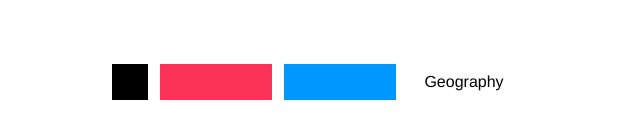
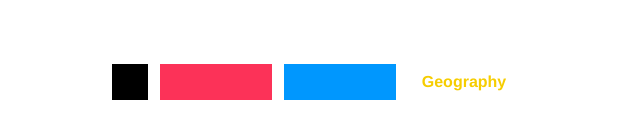
Before and after one commit to maayanalbert/malbert.space, a Next.js app: page /geography in a window 1280 px wide. Shown: the part 590-728 px from the top of the page, without its empty margins (0-640 px from the left). Built offline with nearby package versions, Linux system fonts and the light colour scheme.

Commit message:
Added more adjustments

```diff
--- a/src/components/HomeButton.tsx
+++ b/src/components/HomeButton.tsx
@@ -1,11 +1,11 @@
-import { routerPathToSpace } from "@/spacesHelpers"
+import { routerPathToPage } from "@/spacesHelpers"
 import { HomeIcon } from "@heroicons/react/24/outline"
 import { useRouter } from "next/router"
 
 export function HomeButton() {
   const { route, push } = useRouter()
 
-  const curSpace = routerPathToSpace(route)
+  const curSpace = routerPathToPage(route)
 
   const onPress = () => {
     push("/")
--- a/src/components/NavButtons.tsx
+++ b/src/components/NavButtons.tsx
@@ -1,9 +1,9 @@
 import {
-  Space,
-  getSpaceColor,
-  getSpaceName,
-  routerPathToSpace,
-  spaceToRouterPath,
+  Page,
+  getPageColor,
+  getPageName,
+  routerPathToPage,
+  pageToRouterPath,
 } from "@/spacesHelpers"
 import { HomeIcon } from "@heroicons/react/24/outline"
 import { useRouter } from "next/router"
@@ -24,7 +24,7 @@ export default function SpacesButtons() {
 export function HomeButton() {
   const { route, push } = useRouter()
 
-  const curSpace = routerPathToSpace(route)
+  const curSpace = routerPathToPage(route)
 
   const onPress = () => {
     push("/")
@@ -41,22 +41,24 @@ export function HomeButton() {
            transition-all ease-out group-hover:w-0`}
         style={{ backgroundColor: "black" }}
       />
-      <div className="flex h-full w-full justify-center items-center">M</div>
+      <div className="flex h-full w-full justify-center items-center font-bold">
+        M
+      </div>
     </div>
   )
 }
 
 interface PageButtonProps {
-  space: Space
+  space: Page
 }
 
 function PageButton({ space }: PageButtonProps) {
   const { route, push } = useRouter()
 
-  const curSpace = routerPathToSpace(route)
+  const curSpace = routerPathToPage(route)
 
   const onPress = () => {
-    push(spaceToRouterPath(space))
+    push(pageToRouterPath(space))
   }
   return (
     <div
@@ -68,14 +70,16 @@ function PageButton({ space }: PageButtonProps) {
         className={`top-0 absolute h-full ${
           space === curSpace ? "w-0" : "w-full"
         }
-           transition-all ease-out group-hover:w-0`}
-        style={{ backgroundColor: getSpaceColor(space) }}
+           transition-all ease-out group-hover:${
+             space === curSpace ? "w-0" : "w-0"
+           }`}
+        style={{ backgroundColor: getPageColor(space) }}
       />
       <p // TODO: find out why this shows up as below the background color when it's not absolute
-        className="top-0 h-full w-full"
-        style={{ color: "black" }}
+        className="top-0 h-full w-full font-bold"
+        style={{ color: space === curSpace ? getPageColor(space) : "black" }}
       >
-        {getSpaceName(space)}
+        {getPageName(space)}
       </p>
     </div>
   )
--- a/src/components/Section.tsx
+++ b/src/components/Section.tsx
@@ -1,4 +1,4 @@
-import { Space, getSpaceColor } from "@/spacesHelpers"
+import { Page, getPageColor } from "@/spacesHelpers"
 
 export type Row = Item[]
 
@@ -10,7 +10,7 @@ export type Item = {
 
 interface Props {
   rows: Row[]
-  space: Space
+  space: Page
 }
 
 export default function Section({ rows, space }: Props) {
@@ -35,7 +35,7 @@ export default function Section({ rows, space }: Props) {
 
 interface ItemProps {
   item: Item
-  space: Space
+  space: Page
 }
 
 // can't use curSpace because of animation related delays
@@ -48,7 +48,7 @@ function Item({ item, space }: ItemProps) {
         href={link}
         target="_blank"
         className="hover:underline font-bold"
-        style={{ color: getSpaceColor(space) }}
+        style={{ color: getPageColor(space) }}
       >
         {second}
       </a>
--- a/src/spacesHelpers.ts
+++ b/src/spacesHelpers.ts
@@ -1,6 +1,6 @@
-export type Space = "ABOUT" | "GEOGRAPHY" | "CONTACT"
+export type Page = "ABOUT" | "GEOGRAPHY" | "CONTACT"
 
-export function getSpaceColor(type: Space) {
+export function getPageColor(type: Page) {
   switch (type) {
     case "ABOUT":
       return "rgb(252,50,88)"
@@ -13,7 +13,7 @@ export function getSpaceColor(type: Space) {
   }
 }
 
-export function getSpaceName(type: Space) {
+export function getPageName(type: Page) {
   switch (type) {
     case "ABOUT":
       return "About"
@@ -26,7 +26,7 @@ export function getSpaceName(type: Space) {
   }
 }
 
-export function spaceToRouterPath(space: Space) {
+export function pageToRouterPath(space: Page) {
   switch (space) {
     case "ABOUT":
       return "/about"
@@ -39,7 +39,7 @@ export function spaceToRouterPath(space: Space) {
   }
 }
 
-export function routerPathToSpace(path: string) {
+export function routerPathToPage(path: string) {
   switch (path) {
     case "/about":
       return "ABOUT"
```
